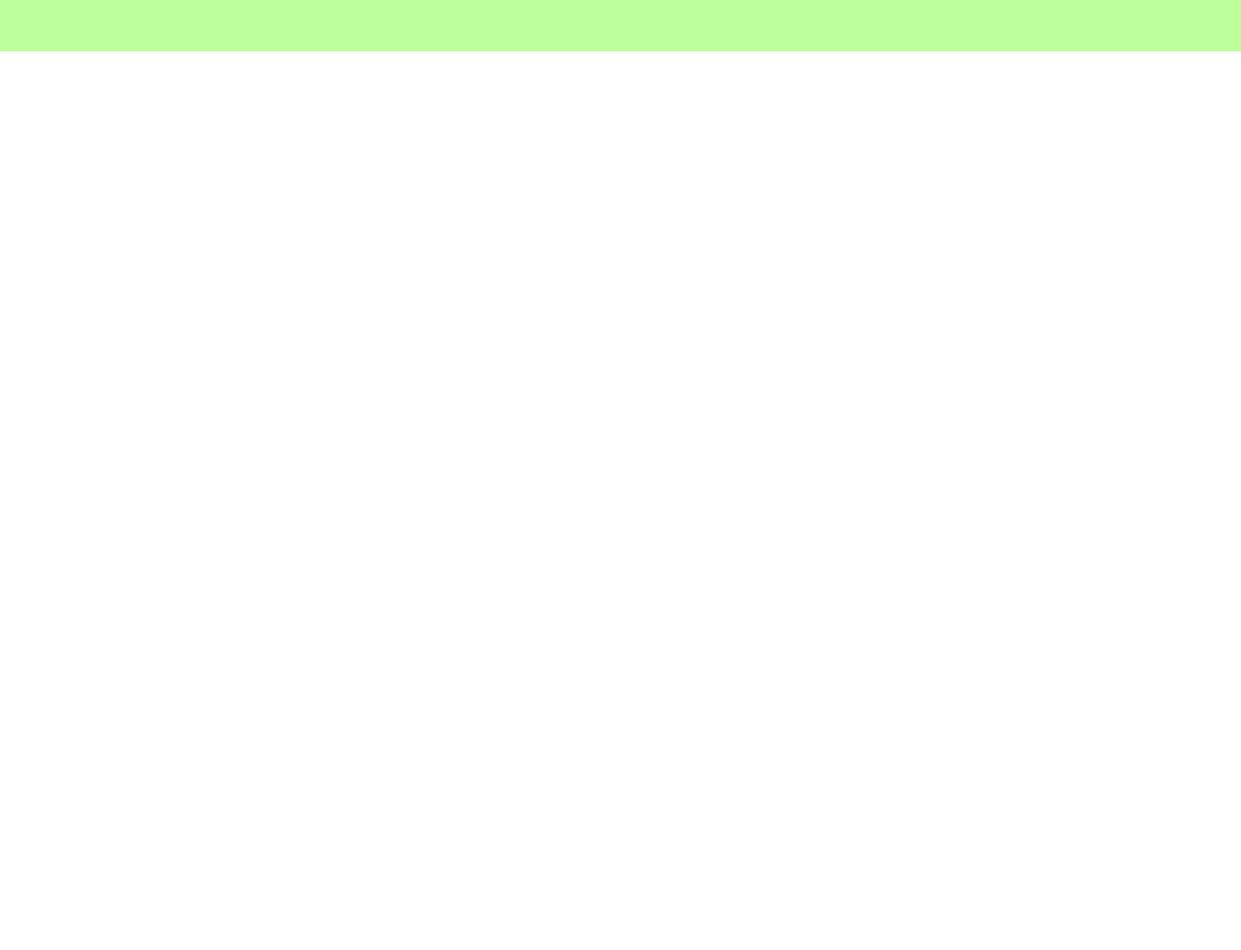
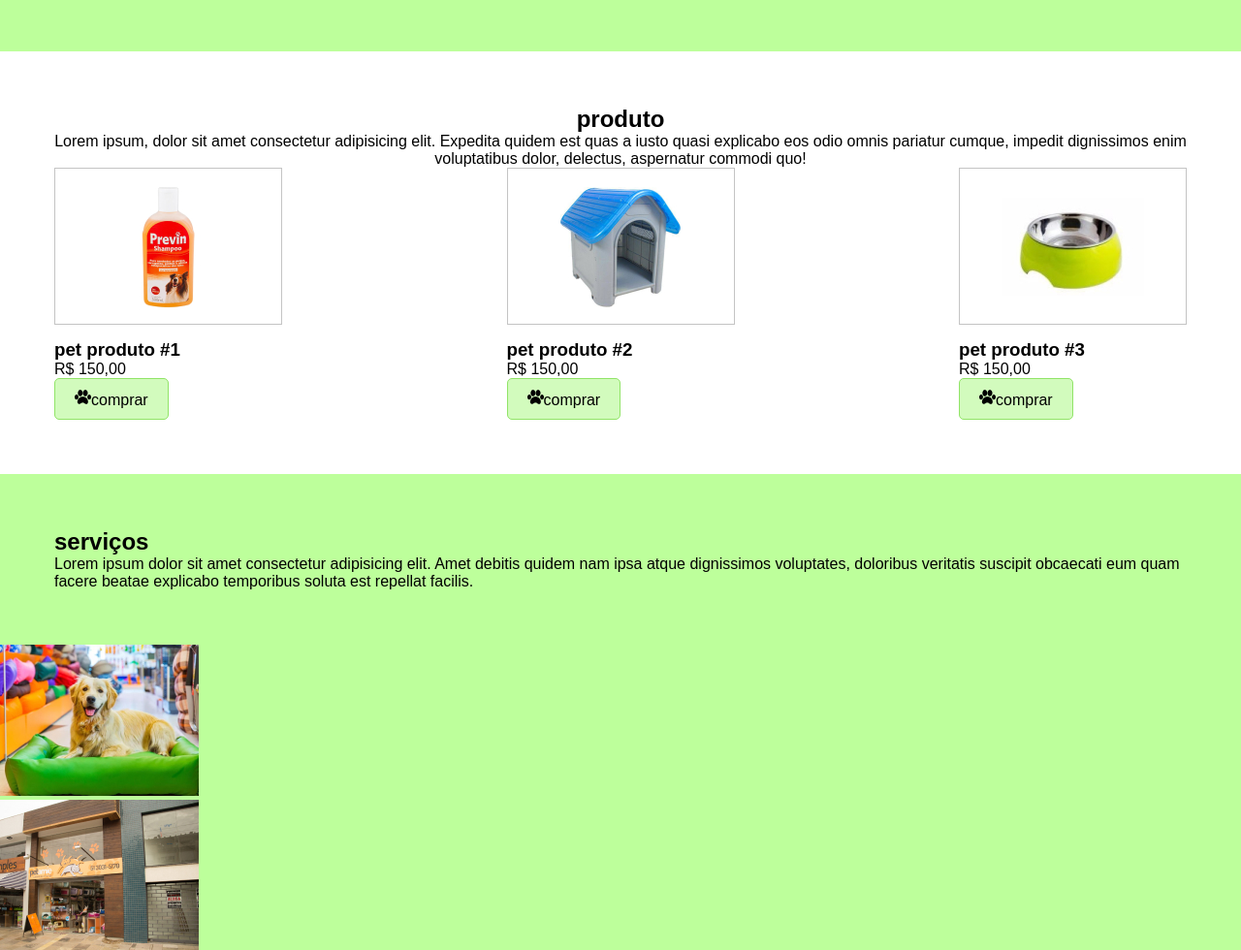
Before and after one commit to SergioPaiva123/petshop, a plain HTML site: page index.html in a window 1280 px wide. Shown: the part 511-1491 px from the top of the page at 97% size. Before the commit the page ends 800 px from the top, so only its background shows below. Drawn offline with Linux system fonts and the light colour scheme.

Commit message:
produtos e servicos

```diff
--- a/css/petshop.css
+++ b/css/petshop.css
@@ -7,14 +7,14 @@ body{
 }
 header{
     text-align: center;
-    background-image: url(img\fundo-topo.jpg);
+    background-image: url(../img/fundo-topo.jpg);
     padding: 10px 0;
 }
 header h1{
     margin: 0;
     height: 84px;
     margin-right: 10px;
-    background-image: url(\img\patinha-preta.png);
+    background-image: url(../img/patinha-preta.png);
     background-position: center right;
     background-repeat: no-repeat;
     text-decoration: none;
@@ -28,6 +28,7 @@ li{
 
 }
 nav li{
+    display: ;
 
 }
 nav a{
@@ -59,3 +60,34 @@ nav a:hover{
 .flex-conteiner.col{
     width: 430px;
 }
+.produto{
+    width: 235px;
+}
+
+.produto figure{
+    border: 1px solid #c4c4c4;
+    background-color: #fff;
+    margin: 0 0 15px 0;
+    padding: 0;
+    text-align: center;
+    height: 160px;
+    line-height: 160px;
+}
+.produto figure img{
+    vertical-align: middle;
+
+}
+.texto-centralizado{
+    text-align: center;
+}
+
+.btn-pata{
+    border: 1px solid #91e467;
+    background-color: #d2fbbd;
+    display: inline-block;
+    padding: 10px 20px;
+    text-decoration: none;
+    color: #000;
+    border-radius: 5px;
+
+}
--- a/index.html
+++ b/index.html
@@ -25,9 +25,72 @@
                     <p>Lorem ipsum dolor sit amet consectetur adipisicing elit. Distinctio corrupti dicta animi incidunt vitae excepturi voluptatibus quia officiis aliquid quo possimus alias eaque, a totam deleniti! At ab corporis soluta.</p>
                 </div>
                 <div class="col">
-                    <img src="img\img-sobre.jpg" alt="">
+                    <img src="img\img-sobre.jpg" alt="imagens de cachorros">
                 </div>
             </div>
+        </section>
+        <!-- produtos -->
+        <section id="produtos">
+            <div class="conteiner">
+                <h2 class="texto-centralizado">produto</h2>
+                <p class="texto-centralizado">Lorem ipsum, dolor sit amet consectetur adipisicing elit. Expedita quidem est quas a iusto quasi explicabo eos odio omnis pariatur cumque, impedit dignissimos enim voluptatibus dolor, delectus, aspernatur commodi quo!</p>
+
+            <div class="flex-conteiner">
+                <article class="produto">
+                    <figure>
+                        <img src="img/produto-1.jpg" alt="produto pet 1">
+                    </figure>
+                    <h3> pet produto #1</h3>
+                    <p>R$ 150,00</p>
+                    <a href="#" class="btn-pata">
+                        <img src="img/patinha-preta.png" alt="patinha-preta">comprar
+                    </a>
+                </article>
+                <article class="produto">
+                    <figure>
+                        <img src="img/produto-2.jpg" alt="produto pet 2">
+                    </figure>
+                    <h3> pet produto #2</h3>
+                    <p>R$ 150,00</p>
+                    <a href="#" class="btn-pata">
+                        <img src="img/patinha-preta.png" alt="patinha-preta">comprar
+                    </a>
+                </article>
+                <article class="produto">
+                    <figure>
+                        <img src="img/produto-3.jpg" alt="produto pet 3">
+                    </figure>
+                    <h3> pet produto #3</h3>
+                    <p>R$ 150,00</p>
+                    <a href="#" class="btn-pata">
+                        <img src="img/patinha-preta.png" alt="patinha-preta">comprar
+                    </a>
+                </article>
+            </div>
+            </div>
+
+        </section>
+        <!-- serviços etc-->
+        <section class="fundo-verde">
+            <div class="conteiner flex-conteiner">
+                <div class="col">
+                    <h2>serviços</h2>
+                    <p>Lorem ipsum dolor sit amet consectetur adipisicing elit. Amet debitis quidem nam ipsa atque dignissimos voluptates, doloribus veritatis suscipit obcaecati eum quam facere beatae explicabo temporibus soluta est repellat facilis.</p>
+                </div>
+            </div>
+            <div class="col">
+                <img src="img/img-galeria-1.jpg" alt="imagem img-galeria-1">
+            </div>
+            <div class="col">
+                <img src="img/img-galeria-2.jpg" alt="imagem img-galeria-2">
+            </div>
+            <div class="col">
+                <img src="img/img-galeria-3.jpg" alt="imagem img-galeria-3">
+            </div>
+            <div class="col">
+                <img src="img/img-galeria-4.jpg" alt="imagem img-galeria-4">
+            </div>
+
         </section>
     </main>
 </body>
```
